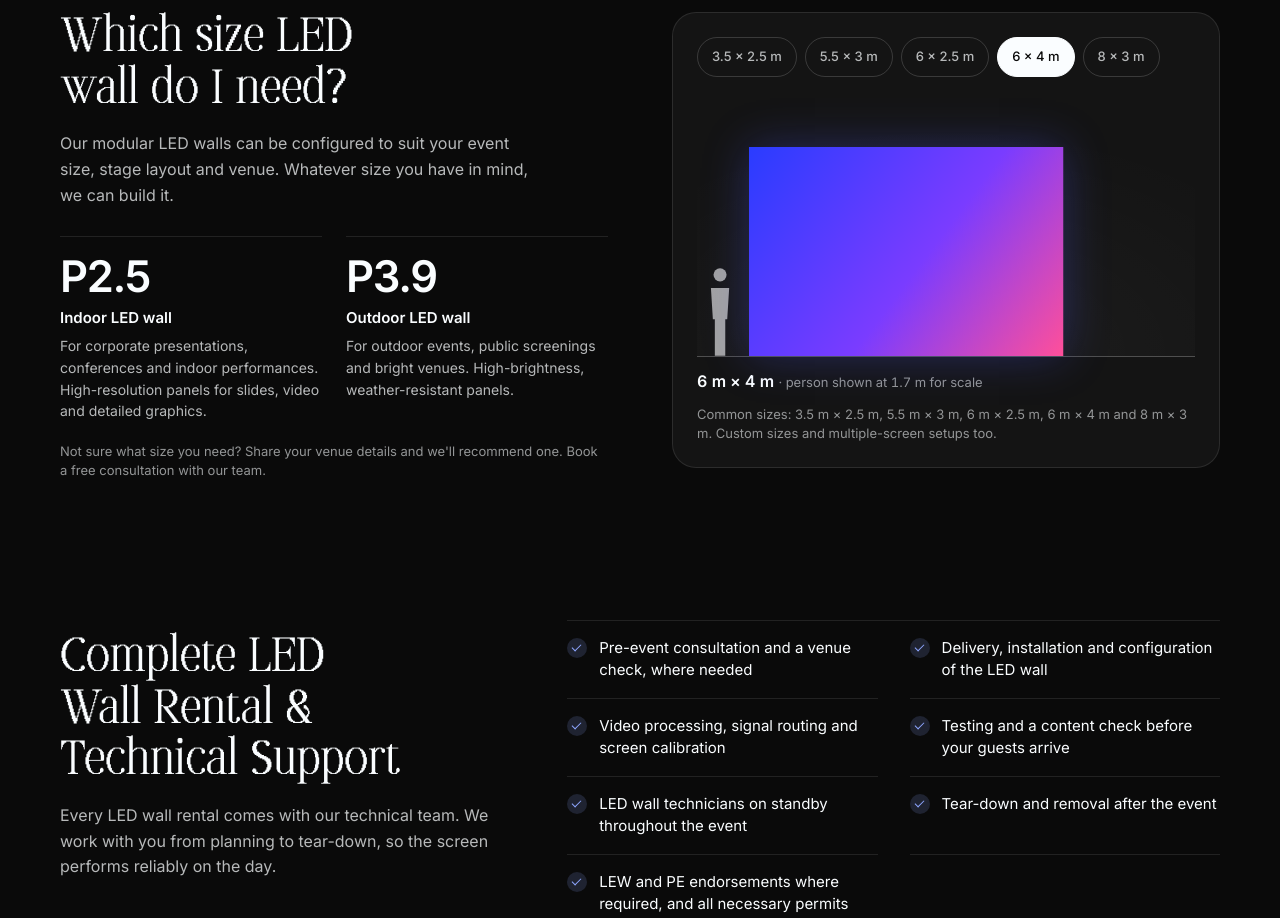
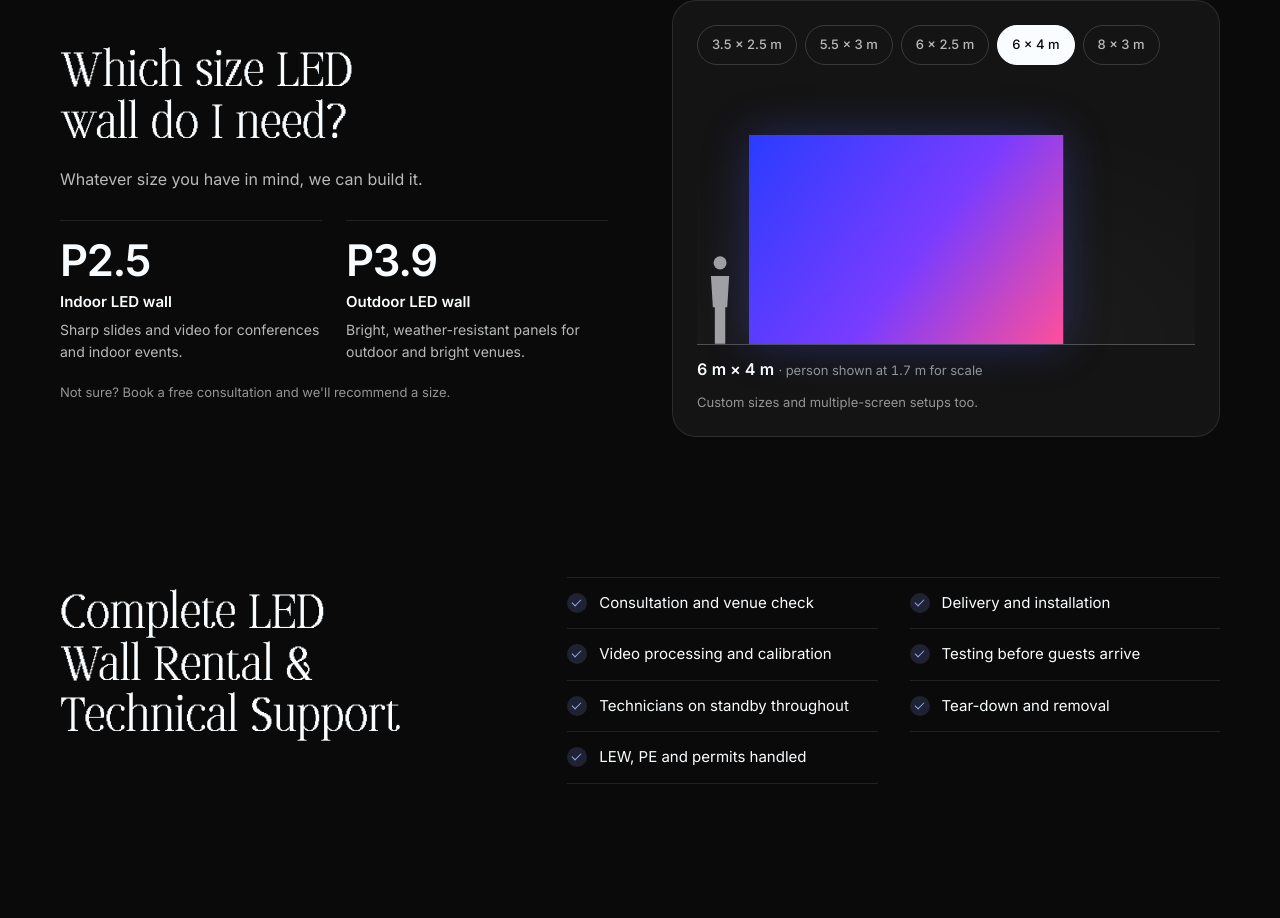
Before and after one commit to PixelPro-Studios/pixelpro-website, a Next.js app: page /mockup/led-walls-v2 in a window 1280 px wide. Shown: the part 1832-2750 px from the top of the page. Built offline with nearby package versions, Linux system fonts and the light colour scheme.

Commit message:
Mockups v2: less wordy template (one-line hero intro, short checklist, 2-column pricing beside its heading, checklist chips, FAQ shows 6 then all) and tighter LED copy

```diff
--- a/app/mockup/_v2/ServiceV2.tsx
+++ b/app/mockup/_v2/ServiceV2.tsx
@@ -140,26 +140,28 @@ export default function ServiceV2({ c }: { c: ServiceV2Content }) {
 
       {/* 7. What affects the quotation (Jovin's heading; compare rows) */}
       <section id="pricing" className="v2-wrap v2-sec" aria-labelledby="pricing-h">
-        <p className="v2-eyebrow">Pricing Factor</p>
-        <h2 id="pricing-h" className="v2-h2">What Affects the Quotation</h2>
-        <p className="v2-body">{c.pricing.intro}</p>
+        <div className="v2-pricing">
+          <div>
+            <p className="v2-eyebrow">Pricing Factor</p>
+            <h2 id="pricing-h" className="v2-h2">What Affects the Quotation</h2>
+            <p className="v2-body">{c.pricing.intro}</p>
+            <p className="v2-note">{c.pricing.footer}</p>
+          </div>
         <div className="v2-table" role="table" aria-label="What affects the quotation">
           <div className="v2-tr v2-th" role="row">
             <span role="columnheader">Factor</span>
-            <span role="columnheader">Costs less when</span>
             <span role="columnheader">Costs more when</span>
           </div>
-          {c.pricing.rows.map(([f, less, more]) => (
+          {c.pricing.rows.map(([f, , more]) => (
             <div key={f} className="v2-tr" role="row">
               <span role="cell" className="v2-td-f">
                 {f}
               </span>
-              <span role="cell">{less}</span>
               <span role="cell">{more}</span>
             </div>
           ))}
         </div>
-        <p className="v2-note">{c.pricing.footer}</p>
+        </div>
       </section>
 
       {/* 8. Get a quote */}
@@ -310,6 +312,8 @@ function Buyers({ b }: { b: ServiceV2Content["buyers"] }) {
 /* ---------- slot 9: FAQ ---------- */
 function FaqBlock({ title, faqs }: { title: string; faqs: Faq[] }) {
   const [open, setOpen] = useState<number | null>(0);
+  const [all, setAll] = useState(false);
+  const FIRST = 6;
   return (
     <section id="faq" className="v2-faq v2-wrap" aria-labelledby="faq-h">
       <div className="v2-faq-side">
@@ -318,7 +322,7 @@ function FaqBlock({ title, faqs }: { title: string; faqs: Faq[] }) {
       </div>
       <div className="v2-acc">
         {faqs.map((f, i) => (
-          <div key={f.q} className={`v2-acc-item ${open === i ? "is-open" : ""}`}>
+          <div key={f.q} className={`v2-acc-item ${open === i ? "is-open" : ""}`} hidden={!all && i >= FIRST ? true : undefined}>
             <h3>
               <button type="button" aria-expanded={open === i} aria-controls={`faq-${i}`} onClick={() => setOpen(open === i ? null : i)}>
                 {f.q}
@@ -346,6 +350,11 @@ function FaqBlock({ title, faqs }: { title: string; faqs: Faq[] }) {
             </div>
           </div>
         ))}
+        {!all && faqs.length > FIRST && (
+          <button type="button" className="v2-btn v2-btn-ghost v2-btn-sm v2-faq-more" onClick={() => setAll(true)}>
+            Show all {faqs.length} questions
+          </button>
+        )}
       </div>
     </section>
   );
--- a/app/mockup/_v2/v2.css
+++ b/app/mockup/_v2/v2.css
@@ -552,6 +552,22 @@
 .v2-related-copy { font-size: 14px; line-height: 1.5; color: var(--mut); }
 .v2-related-item .v2-learn { margin-top: 4px; }
 
+/* ---------- less wordy pass (17 Nov) ---------- */
+.v2-pricing { display: grid; gap: 28px; }
+@media (min-width: 1024px) { .v2-pricing { grid-template-columns: 0.8fr 1.2fr; gap: 72px; align-items: start; } }
+.v2-pricing .v2-table { margin-top: 0; }
+.v2-pricing .v2-tr { grid-template-columns: 0.8fr 1.2fr; padding: 14px 0; }
+.v2-pricing .v2-th { padding: 10px 0; }
+@media (max-width: 767px) { .v2-pricing .v2-tr span:nth-child(2)::before { content: ""; } }
+.v2-checks li { padding: 14px 0; }
+/* "what to send us" as chips, not a long list */
+.v2-quote-list { display: flex; flex-wrap: wrap; gap: 8px; }
+.v2-quote-list li { padding: 0 14px; min-height: 36px; border: 1px solid rgba(255, 255, 255, 0.16); border-radius: 999px; font-size: 14px; gap: 0; }
+.v2-quote-list li::before { display: none; }
+@media (min-width: 1024px) { .v2-quote { align-items: center; } }
+.v2-faq-more { margin-top: 24px; }
+.v2-acc-item[hidden] { display: none; }
+
 /* ---------- phone polish (17 Nov) ---------- */
 .v2-figure-title { font-family: var(--font-inter), sans-serif; }
 .v2-quote-wrap { padding-bottom: 0; }
--- a/app/mockup/led-walls-v2/page.tsx
+++ b/app/mockup/led-walls-v2/page.tsx
@@ -14,35 +14,33 @@ const c: ServiceV2Content = {
   wa: waLink("Hi PixelPro, I'd like a quote for an LED wall (from your LED wall rental page).\nDate: \nVenue: \nEvent name & type: \nLED wall size: \nIndoor or outdoor: \nNeed operator on-site: Yes/No"),
   eyebrow: "LED wall rental · Singapore",
   h1: "LED Wall Rental in Singapore",
-  intro: "LED wall rental in Singapore, from presentation screens to full-stage and outdoor LED displays. We plan each setup around your venue and programme, install and test it before your guests arrive, and our technicians stay on standby throughout your event.",
+  intro: "LED wall rental in Singapore, from presentation screens to full-stage and outdoor LED displays, planned, installed and run by our technicians.",
   hero: { img: "/services-hero/services_led-walls.webp", alt: "LED wall rental in Singapore: a PixelPro LED wall at a live event" },
   seeWorkLabel: "See our LED work",
   work: { title: "LED walls we've built for events", projects: LED_PROJECTS },
   setup: {
     label: "Sizes",
     title: "Which size LED wall do I need?",
-    intro: "Our modular LED walls can be configured to suit your event size, stage layout and venue. Whatever size you have in mind, we can build it.",
+    intro: "Whatever size you have in mind, we can build it.",
     columns: [
-      { big: "P2.5", label: "Indoor LED wall", lines: ["For corporate presentations, conferences and indoor performances.", "High-resolution panels for slides, video and detailed graphics."] },
-      { big: "P3.9", label: "Outdoor LED wall", lines: ["For outdoor events, public screenings and bright venues.", "High-brightness, weather-resistant panels."] },
+      { big: "P2.5", label: "Indoor LED wall", lines: ["Sharp slides and video for conferences and indoor events."] },
+      { big: "P3.9", label: "Outdoor LED wall", lines: ["Bright, weather-resistant panels for outdoor and bright venues."] },
     ],
     picker: { kind: "wall", caption: "Common LED wall sizes", options: [[3.5, 2.5], [5.5, 3], [6, 2.5], [6, 4], [8, 3]], start: 3 },
-    sizesLine: "Common sizes: 3.5 m × 2.5 m, 5.5 m × 3 m, 6 m × 2.5 m, 6 m × 4 m and 8 m × 3 m. Custom sizes and multiple-screen setups too.",
-    note: "Not sure what size you need? Share your venue details and we'll recommend one. Book a free consultation with our team.",
+    sizesLine: "Custom sizes and multiple-screen setups too.",
+    note: "Not sure? Book a free consultation and we'll recommend a size.",
   },
   included: {
     title: "Complete LED Wall Rental & Technical Support",
-    intro: "Every LED wall rental comes with our technical team. We work with you from planning to tear-down, so the screen performs reliably on the day.",
     items: [
-      "Pre-event consultation and a venue check, where needed",
-      "Delivery, installation and configuration of the LED wall",
-      "Video processing, signal routing and screen calibration",
-      "Testing and a content check before your guests arrive",
-      "LED wall technicians on standby throughout the event",
-      "Tear-down and removal after the event",
-      "LEW and PE endorsements where required, and all necessary permits handled by us, tailored to your venue",
+      "Consultation and venue check",
+      "Delivery and installation",
+      "Video processing and calibration",
+      "Testing before guests arrive",
+      "Technicians on standby throughout",
+      "Tear-down and removal",
+      "LEW, PE and permits handled",
     ],
-    support: "Dedicated technical support throughout your event: our LED wall technicians monitor the screen, run content playback and respond quickly if anything needs attention.",
   },
   buyers: {
     title: "Built around your kind of event",
@@ -56,7 +54,7 @@ const c: ServiceV2Content = {
   },
   reviews: ["Candy Mak", "Ng Sherelle", "Tan Hee Pheng"],
   pricing: {
-    intro: "We keep LED wall rental accessible without cutting corners on equipment or service. Your quotation depends on the factors below, and we'll recommend a practical, cost-effective setup for your event.",
+    intro: "We quote per event. These are the things that move the price.",
     rows: [
       ["Screen size", "A smaller wall", "A bigger wall: more panels, crew and setup time"],
       ["Indoor or outdoor", "Indoors", "Outdoors: a different screen and more planning"],
@@ -66,7 +64,7 @@ const c: ServiceV2Content = {
       ["Technical support", "Setup and tear-down only", "Technicians on site for a long programme"],
       ["Add-ons", "The screen on its own", "Adding a stage, sound or photo and video (one quotation for all of it)"],
     ],
-    footer: "Customised quotations with clear, competitive pricing. Share your event details and we'll send a quotation with a clear breakdown of the equipment, installation and technical services.",
+    footer: "Customised quotations with clear, competitive pricing.",
   },
   quote: { title: "Request an LED Wall Rental Quotation", checklist: ["Event date", "Venue", "Event name and type", "Number of rental days", "LED wall size (if you know it)", "Indoor or outdoor", "What you'll show: slides, video, graphics", "Need an operator on site?"] },
   faqTitle: "LED wall rental questions",
```
